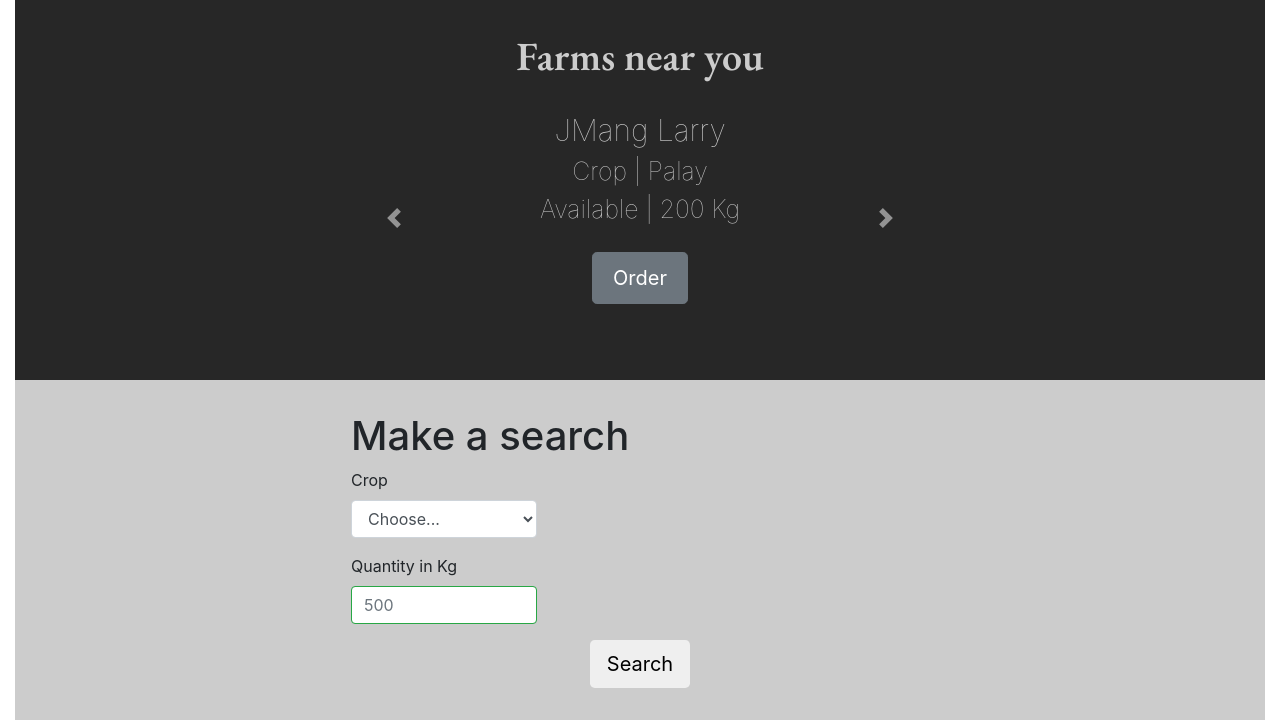
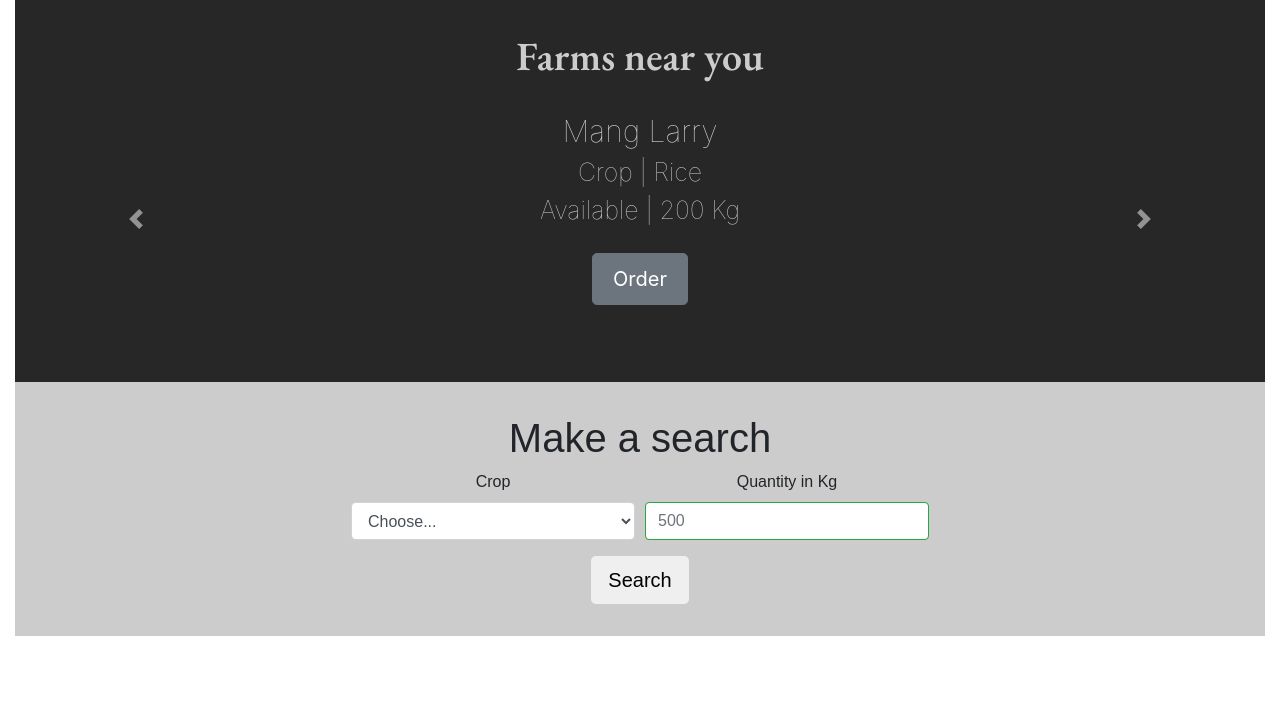
Before and after one commit to davidestillore/impact-agri, a PHP site: page /pages/home/buyer-home.html in a window 1280 px wide. Shown: the part 74-800 px from the top of the page. Run offline with PHP 8.4, Linux system fonts and the light colour scheme; some libraries are stand-ins or nearby versions.

Commit message:
Fixed buyer home Make Search and alightnment of input

```diff
--- a/pages/home/buyer-home.css
+++ b/pages/home/buyer-home.css
@@ -65,3 +65,8 @@
     font-size: 25px;
     font-weight: 100;
 }
+
+.tryCenter {
+    text-align: center;
+    font-family: sans-serif;
+}
--- a/pages/home/buyer-home.html
+++ b/pages/home/buyer-home.html
@@ -36,24 +36,24 @@
 
             <div class="row">
                 <div class="col"></div>
-                <div class="col-sm-6">
+                <div class="col-sm-12">
                     <div id="carouselContent" class="carousel slide" data-ride="carousel">
                         <div class="carousel-inner" role="listbox">
                             <div class="carousel-item active text-center p-4">
-                                 <h1 class="caroSize">JMang Larry</h1>
-                                 <h3 class="caroSize2">Crop | Palay </h3>
+                                 <h1 class="caroSize">Mang Larry</h1>
+                                 <h3 class="caroSize2">Crop | Rice </h3>
                                  <h3 class="caroSize2">Available | 200 Kg </h3>
                                  <a type="submit" href="../action/buyer-summary.html" class="btn btn-secondary btn-lg orderbutton" href="" role="button">Order</a>
                             </div>
                             <div class="carousel-item text-center p-4">
                                 <h1 class="caroSize">Mangga-tastic</h1>
-                                <h3 class="caroSize2">Crop | Mangoes </h3>
+                                <h3 class="caroSize2">Crop | Mango </h3>
                                 <h3 class="caroSize2">Available | 100 Kg </h3>
                                 <a type="submit" href="../action/buyer-summary.html" class="btn btn-secondary btn-lg orderbutton" href="" role="button">Order</a>
                             </div>
                             <div class="carousel-item text-center p-4">
                                 <h1 class="caroSize">Saging Handae</h1>
-                                <h3 class="caroSize2">Crop | Saging </h3>
+                                <h3 class="caroSize2">Crop | Banana </h3>
                                 <h3 class="caroSize2">Available | 100 Kg </h3>
                                 <a type="submit" href="../action/buyer-summary.html" class="btn btn-secondary btn-lg orderbutton" href="" role="button">Order</a>
                             </div>
@@ -80,11 +80,11 @@
         <div class="sectionDark">
             <div class="row">
                 <div class="col"></div>
-                <div class="col-sm-6">
+                <div class="col-sm-6 tryCenter">
                     <h1>Make a search</h1>
                     <form>
                         <div class="form-row">
-                            <div class="form-group col-md-4">
+                            <div class="form-group col-md-6">
                               <label for="inputState">Crop</label>
                               <select id="inputState" class="form-control">
                                 <option selected>Choose...</option>
@@ -96,13 +96,12 @@
                                 <option>Mangoes</option>
                               </select>
                             </div>
+                            <div class="form-group col-md-6">
+                                <label for="">Quantity in Kg</label>
+                                <input type="text" class="form-control is-valid" id="" placeholder="500">
+                            </div>
                         </div>
-                        <div class="form-row">
-                          <div class="form-group col-md-4">
-                            <label for="">Quantity in Kg</label>
-                            <input type="text" class="form-control is-valid" id="inputEmail" placeholder="500">
-                          </div>
-                        </div>
+
                         <div class="row">
                             <div class="col-sm-12 searchCenter">
                                 <div class="searchWrapper"></div>
--- a/pages/home/farmer-home.css
+++ b/pages/home/farmer-home.css
@@ -51,3 +51,8 @@
 .searchCenter {
     text-align: center;
 }
+
+.tryCenter {
+    text-align: center;
+    font-family: sans-serif;
+}
--- a/pages/home/farmer-home.html
+++ b/pages/home/farmer-home.html
@@ -77,7 +77,8 @@
         <div class="sectionDark">
             <div class="row">
                 <div class="col"></div>
-                <div class="col-sm-6">
+                <div class="col-sm-6 tryCenter">
+                  <h1>Mag post</h1>
                     <form>
                         <div class="form-row">
                             <div class="form-group col-md-4">
```
